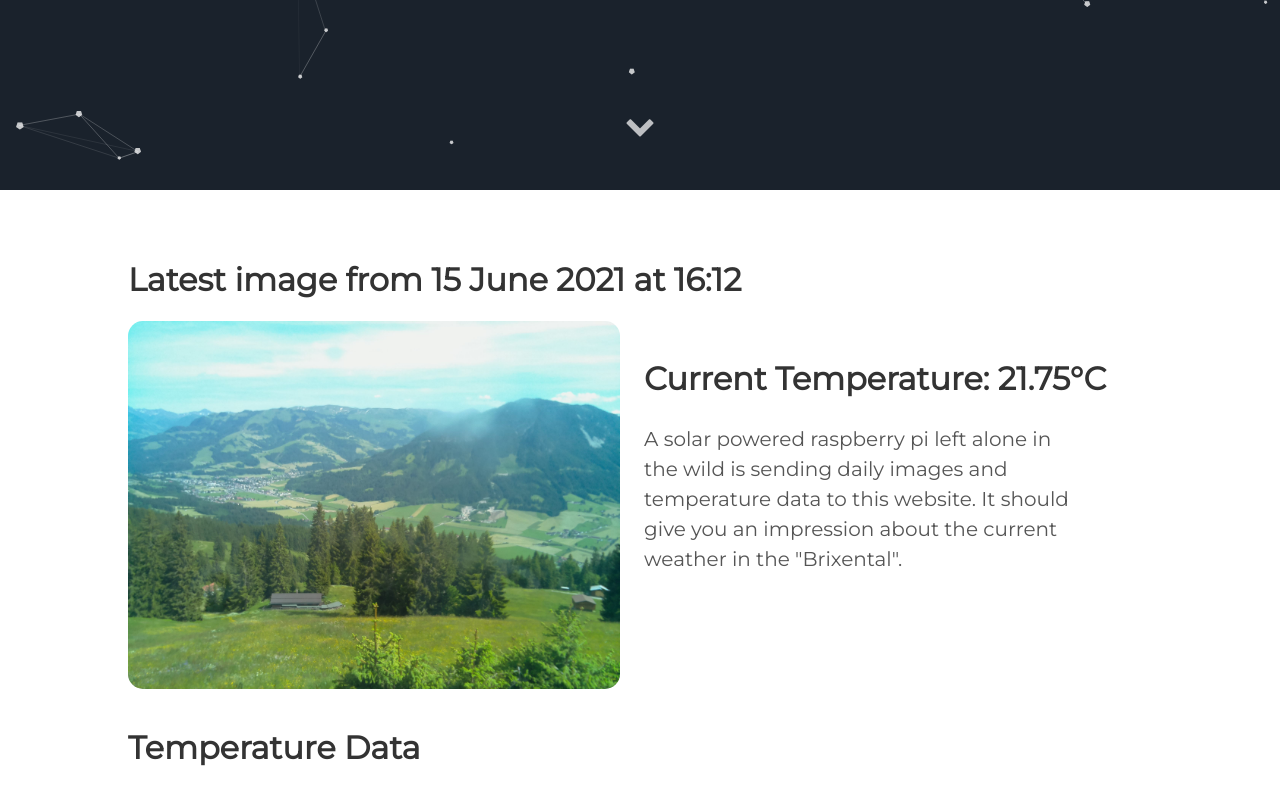
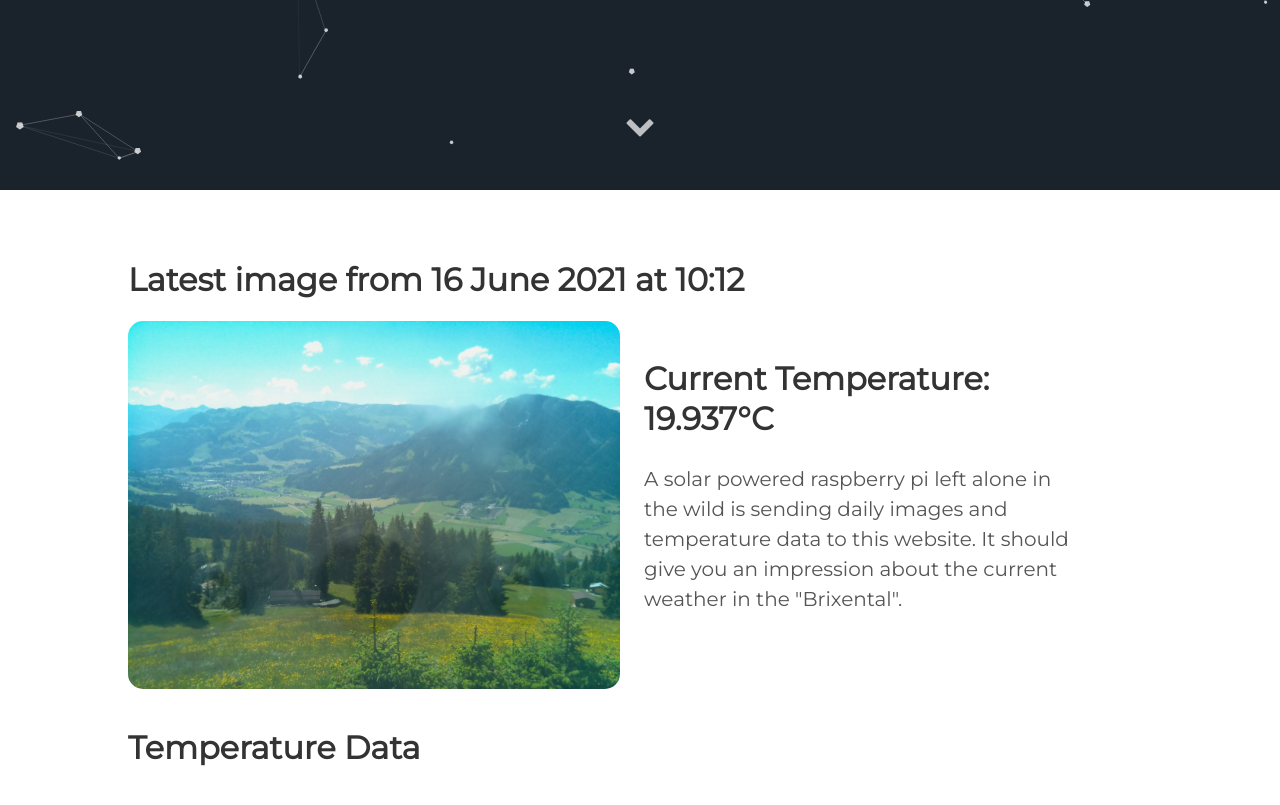
Before and after one commit to vektorious/vektorious.github.io, a Jekyll site: the page built from resources/huette.md, in a window 1280 px wide and 900 px high, scrolled down 710 px. Shown: the top 805 px of the window. Built offline with Jekyll 4.4.1, drawn with Linux system fonts in a browser that asks for light colours.

Commit message:
I'm a bot beep boop

```diff
--- a/resources/huette.md
+++ b/resources/huette.md
@@ -6,13 +6,13 @@ image: '/assets/img/'
 description: 'Live image from the Austrian alps'
 twitter_text: ' '
 ---
-## Latest image from 15 June 2021 at 16:12
+## Latest image from 16 June 2021 at 10:12
 <div class="huette">
   <div class="huette-image">
     <img src="{{ "/assets/img/huette.jpg" | prepend: site.baseurl }}">
   </div>
   <div class="huette-text">
-        <h2>Current Temperature: 21.75°C</h2>
+        <h2>Current Temperature: 19.937°C</h2>
         <p>A solar powered raspberry pi left alone in the wild is sending daily images and temperature data to this website. It should give you an impression about the current weather in the "Brixental".</p>
 
   </div>
```
Also changed, not shown: rpi-script/2021-06-16_101058.txt (renamed from rpi-script/2021-06-15_161059.txt, +5 -5 lines), rpi-script/huette.md (+2 -2 lines), assets/img/huette.jpg, assets/img/temp_plot.png, rpi-script/temp_plot.png, 1 other file.
